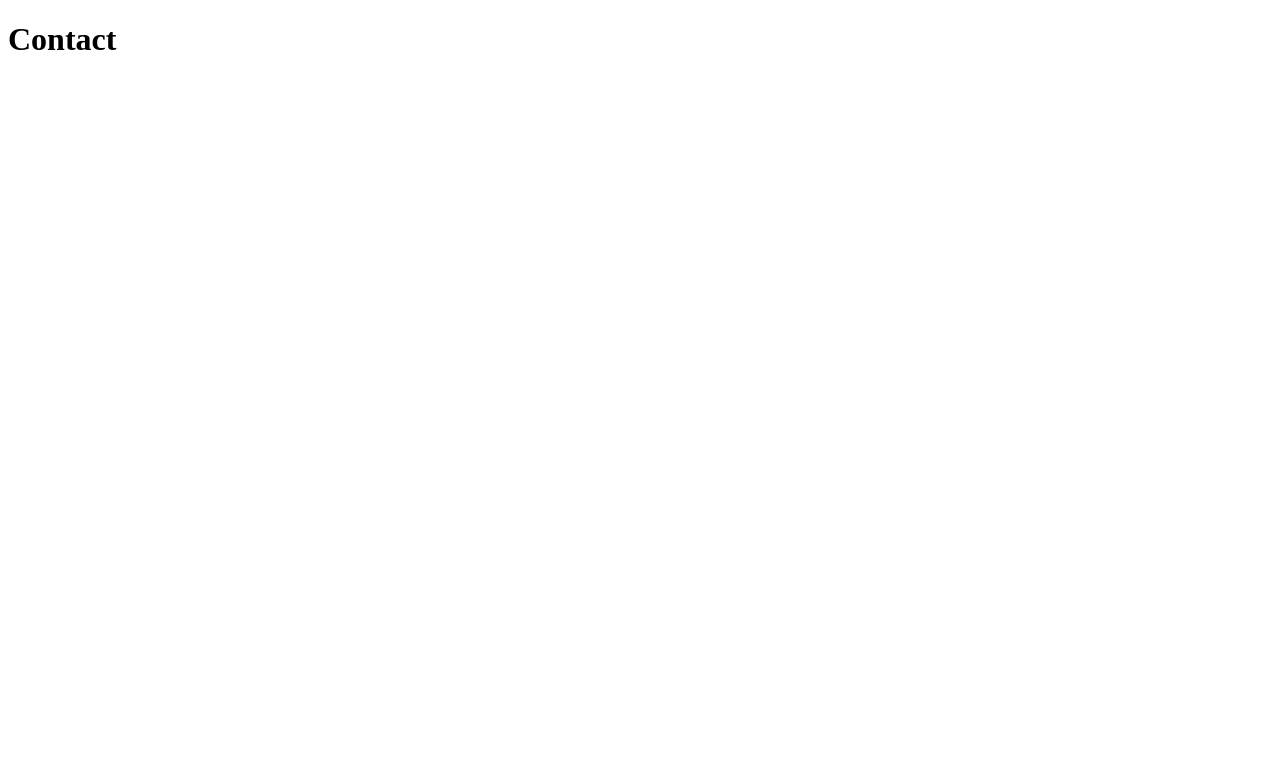
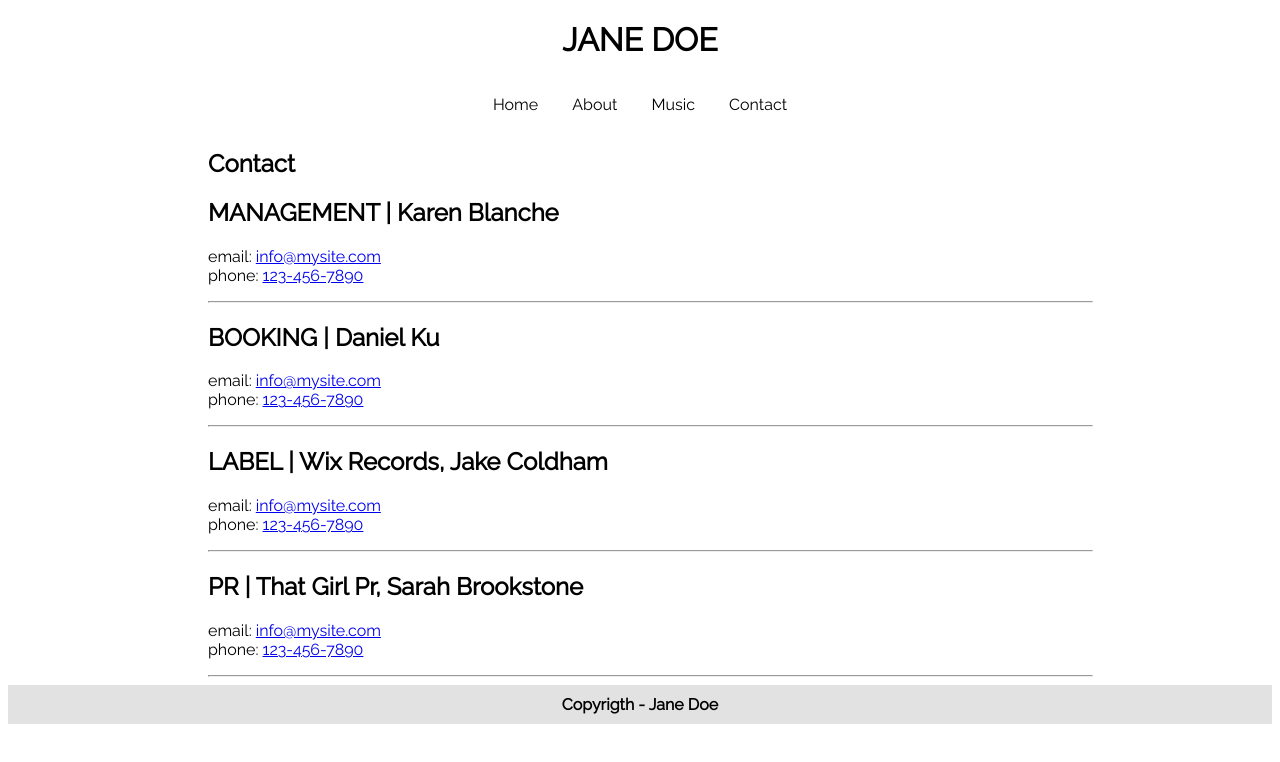
Before and after one commit to koroberto/primeiroSite, a plain HTML site: page contact.html in a window 1280 px wide. Drawn offline with Linux system fonts and the light colour scheme.

Commit message:
atualização site

```diff
--- a/contact.html
+++ b/contact.html
@@ -4,8 +4,57 @@
         <meta charset="utf-8">
         <title>Jane Doe - Contact</title>
         <link href="https://fonts.googleapis.com/css?family=Raleway&display=swap" rel="stylesheet">
+        <link href="css/style.css" rel="stylesheet">
     </head>
     <body>
-        <h1>Contact</h1>
+        <header>
+
+            <h1 id="logo">
+                <a href="index.html">
+                    JANE DOE
+                </a>
+            </h1>
+
+            <ul id="menu">
+                <li>
+                    <a href="index.html">Home</a>
+                </li>
+                <li>
+                    <a href="about.html">About</a>
+                </li>
+                <li>
+                    <a href="music.html">Music</a>
+                </li>
+                <li>
+                    <a href="contact.html">Contact</a>
+                </li>
+            </ul>
+        </header>
+        <main>
+            <section id="contact">
+                <h1>Contact</h1>
+                <h2>MANAGEMENT | Karen Blanche</h2>
+                <p>
+                    email: <a href="malito:info@mysite.com"> info@mysite.com </a><br>
+                    phone: <a href="tel:123-456-7890">123-456-7890</a></p>
+                    <hr>
+                    <h2>BOOKING | Daniel Ku</h2>
+                    <p>email: <a href="malito:info@mysite.com"> info@mysite.com </a><br>
+                    phone: <a href="tel:123-456-7890">123-456-7890</a></p>
+                    <hr>
+                    <h2>LABEL | Wix Records, Jake Coldham</h2>
+                        <p>email: <a href="malito:info@mysite.com"> info@mysite.com </a><br>
+                            phone: <a href="tel:123-456-7890">123-456-7890</a></p>
+                            <hr>
+                        <h2>PR | That Girl Pr, Sarah Brookstone</h2>
+                        <p>email: <a href="malito:info@mysite.com"> info@mysite.com </a><br>
+                            phone: <a href="tel:123-456-7890">123-456-7890</a>
+                            <hr>
+
+            </section>
+        </main>
+        <footer>
+            Copyrigth - Jane Doe
+        </footer>
     </body>
 </html>
--- a/css/style.css
+++ b/css/style.css
@@ -3,6 +3,7 @@ body{
 }
 #logo{
     text-align: center;
+
 }
 #menu{
     list-style-type: none;
@@ -13,9 +14,12 @@ body{
     display: inline-block;
     margin: 15px;
 }
-.header a{
+header a{
     color: black;
     text-decoration: none;
+}
+h1{
+    text-align: center;
 }
 #banner{
     width: 100%;
@@ -25,9 +29,32 @@ body{
     background-repeat: no-repeat;
     background-position: center;
 }
+#depoiments{
+    text-align: center;
+}
+#imgAbout{
+    width: 500px;
+    padding-bottom: 100px;
+    padding-top: 50px;
+}
+#music{
+    text-align: left;
+    padding-left: 200px;
+}
+#music h1{
+    text-align: left;
+}
+#contact{
+    text-align: left;
+    padding-left: 200px;
+    width: 70%;
+}
+#contact h1{
+    text-align: left;
+}
 footer{
     text-align: center;
     font-weight: bold;
     padding: 10px;
-    background-color: rgba(255, 255, 255, 0.87);
+    background-color: rgb(226, 226, 226);
 }
```
Also changed, not shown: about.html (+40 -1 lines), index.html (+6 -2 lines), music.html (+47 -2 lines).
